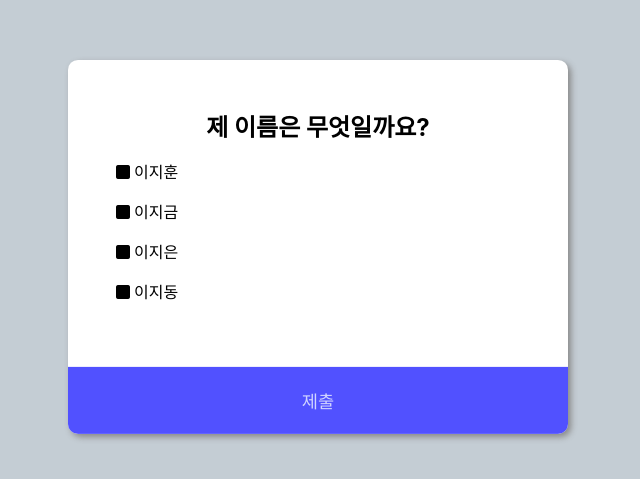
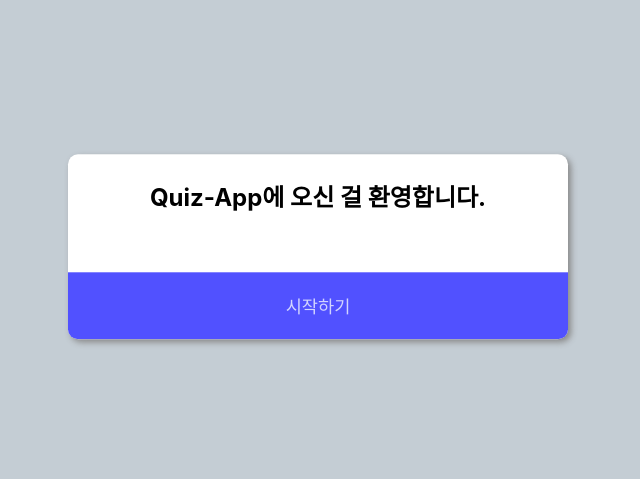
Before and after one commit to JiHoon-0330/10-project-HTML-CSS-JS, a plain HTML site: page quiz-app/index.html in a window 1280 px wide. Shown: the part 153-632 px from the top of the page, without its empty margins (322-962 px from the left). Drawn offline with nearby package versions, Linux system fonts and the light colour scheme.

Commit message:
quiz-app 인트로 애니메이션 추가

```diff
--- /dev/null
+++ b/quiz-app/gsap.js
@@ -0,0 +1,16 @@
+const tl = gsap.timeline({ defaults: { ease: "power1.out" } });
+
+document
+  .querySelector(".slider__container > button")
+  .addEventListener("click", () => {
+    console.log("fsdf");
+    tl.to(".slider", { width: "0vw", duration: 1 });
+    tl.to(".main__title", { zIndex: -1, duration: 0.5 });
+    tl.fromTo("main", { width: "0vw" }, { width: "100vw", duration: 1 });
+    tl.fromTo(
+      ".quiz__container",
+      { opacity: 0 },
+      { opacity: 1, duration: 1 },
+      "-=1.5"
+    );
+  });
--- a/quiz-app/index.css
+++ b/quiz-app/index.css
@@ -1,3 +1,4 @@
+@import url("https://fonts.googleapis.com/css2?family=Lobster&display=swap");
 * {
   margin: 0;
   padding: 0;
@@ -8,8 +9,17 @@
 }
 
 body {
+  min-height: 100vh;
+}
+
+main {
+  position: absolute;
+  top: 0;
+  left: 50%;
+  transform: translate(-50%, 0);
   background-color: rgb(196, 205, 212);
   min-height: 100vh;
+  overflow: hidden;
 }
 
 .quiz__container {
@@ -58,11 +68,11 @@ input:checked ~ label::before {
 }
 
 label,
-button {
+.quiz__container button {
   cursor: pointer;
 }
 
-button {
+.quiz__container button {
   width: 100%;
   border: none;
   background-color: rgb(81, 81, 255);
@@ -71,6 +81,66 @@ button {
   font-size: 1.1em;
 }
 
-button:hover {
+.quiz__container button:hover,
+.slider__container button:hover {
   background-color: rgb(25, 25, 255);
 }
+
+.slider {
+  position: fixed;
+  top: 0%;
+  left: 50%;
+  transform: translate(-50%, 0%);
+  width: 100vw;
+  height: 100vh;
+  background-color: rgb(196, 205, 212);
+  margin: auto;
+  overflow: hidden;
+  z-index: 2;
+}
+
+.slider__container {
+  position: absolute;
+  top: 50%;
+  left: 50%;
+  transform: translate(-50%, -50%);
+  background-color: white;
+  border-radius: 10px;
+  min-width: 500px;
+  box-shadow: 3px 3px 6px rgb(136, 136, 136);
+  overflow: hidden;
+}
+
+.slider__container h2 {
+  text-align: center;
+  margin: 1em;
+}
+
+.slider__container button {
+  width: 100%;
+  border: none;
+  background-color: rgb(81, 81, 255);
+  color: rgb(209, 212, 255);
+  margin-top: 2em;
+  padding: 1.2em;
+  font-size: 1.1em;
+}
+
+.main__title {
+  position: fixed;
+  top: 0;
+  left: 0;
+  width: 100vw;
+  height: 100vh;
+  background-color: white;
+  z-index: 1;
+}
+
+h1 {
+  font-family: "Lobster", cursive;
+  text-align: center;
+  line-height: 90vh;
+  font-size: 15vw;
+  font-weight: 500;
+  letter-spacing: 10px;
+}
--- a/quiz-app/index.html
+++ b/quiz-app/index.html
@@ -9,9 +9,17 @@
       crossorigin="anonymous"
     ></script>
     <link rel="stylesheet" href="index.css" />
+    <script
+      src="https://cdnjs.cloudflare.com/ajax/libs/gsap/3.5.1/gsap.min.js"
+      integrity="sha512-IQLehpLoVS4fNzl7IfH8Iowfm5+RiMGtHykgZJl9AWMgqx0AmJ6cRWcB+GaGVtIsnC4voMfm8f2vwtY+6oPjpQ=="
+      crossorigin="anonymous"
+      defer
+    ></script>
     <script src="index.js" defer></script>
+    <script src="gsap.js" defer></script>
   </head>
   <body>
+    <main>
       <div class="quiz__container">
         <div class="quiz__main">
           <h2 class="title question"></h2>
@@ -36,5 +44,15 @@
         </div>
         <button type="button">제출</button>
       </div>
+    </main>
+    <div class="slider">
+      <div class="slider__container">
+        <h2>Quiz-App에 오신 걸 환영합니다.</h2>
+        <button type="button">시작하기</button>
+      </div>
+    </div>
+    <div class="main__title">
+      <h1>Quiz App</h1>
+    </div>
   </body>
 </html>
--- a/quiz-app/index.js
+++ b/quiz-app/index.js
@@ -38,7 +38,9 @@ const loadQuiz = () => {
   }
 };
 
-document.querySelector("button").addEventListener("click", () => {
+document
+  .querySelector(".quiz__container > button")
+  .addEventListener("click", () => {
     // 문제를 다 풀지 않았으면...
     if (currentQuestion < quiz.length) {
       const { answer } = quiz[currentQuestion];
@@ -48,7 +50,9 @@ document.querySelector("button").addEventListener("click", () => {
         answer
       );
       // 정답을 맞췄으면...
-    if (answer === document.querySelector("input[name='answer']:checked").id) {
+      if (
+        answer === document.querySelector("input[name='answer']:checked").id
+      ) {
         // 다음 문제가 있으면...
         if (currentQuestion < quiz.length - 1) {
           currentQuestion++;
```
Lines whose indentation alone changed are shown as unchanged.
